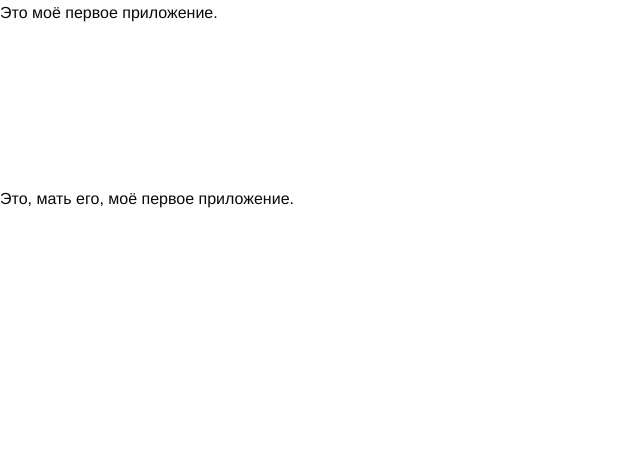
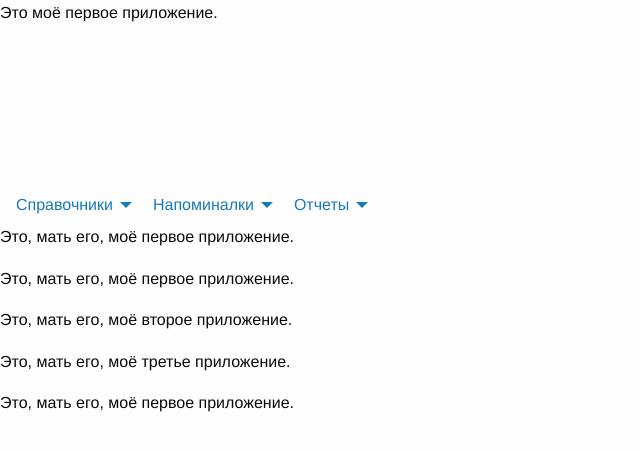
Before and after one commit to sergaksen1/arz-gtnn, a Django app: page /zip/zip/ in a window 1280 px wide. Shown: the top 451 px of the page, without its empty margins (0-640 px from the left). Run offline with Django 3.2, Linux system fonts and the light colour scheme; some libraries are stand-ins or nearby versions.

Commit message:
Разиетка страниц

```diff
--- a/zip/Templates/zip.html
+++ b/zip/Templates/zip.html
@@ -11,6 +11,44 @@
 <p>Это моё первое приложение.</p>
 <br><br><br><br><br><br>
 {% block content %}
+<div class="row">
+  <div class="large-12 сolumns">
+      <ul class="vertical medium-horizontal menu" data-responsive-menu="drilldown medium-dropdown">
+          <li>
+            <a href="#">Справочники</a>
+            <ul class="vertical menu">
+              <li><a href="#">Тип ЗИП</a></li>
+              <li><a href="#">Типы параметров</a></li>
+              <li><a href="#">Пользователи</a></li>
+              <li><a href="#">Места</a></li>
+              <li><a href="#">Другое</a></li>
+            </ul>
+          </li>
+          <li>
+              <a href="#">Напоминалки</a>
+            <ul class="vertical menu">
+              <li><a href="#">Item 2A</a></li>
+              <li><a href="#">Item 2B</a></li>
+            </ul>
+          </li>
+          <li>
+              <a href="#">Отчеты</a>
+            <ul class="vertical menu">
+              <li><a href="#">Item 3A</a></li>
+              <li><a href="#">Item 3B</a></li>
+            </ul>
+          </li>
+    </ul>
+  </div>
+</div>
+<div class="row">
+  <div class="large-12 columns"><p>Это, мать его, моё первое приложение.</p></div>
+</div>
+<div class="row">
+  <div class="small-4 large-8 columns"><p>Это, мать его, моё первое приложение.</p></div>
+  <div class="small-6 large-8 columns"><p>Это, мать его, моё второе приложение.</p></div>
+  <div class="small-12 large-2 columns"><p>Это, мать его, моё третье приложение.</p></div>
+</div>
 
     <p>Это, мать его, моё первое приложение.</p>
 
```
